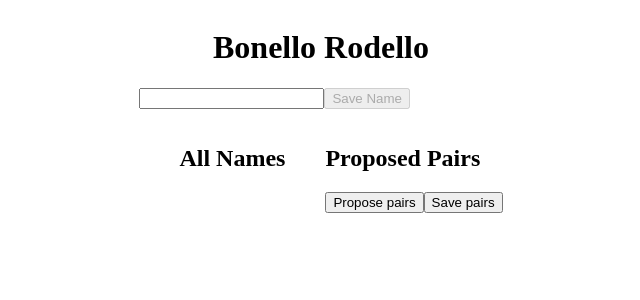
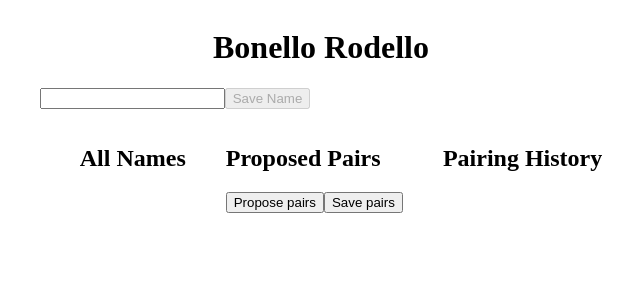
Before and after one commit to FRFlor/pair-maker, a Vue app: page / in a window 1280 px wide. Shown: the top 300 px of the page, without its empty margins (319-959 px from the left). Built offline with nearby package versions, Linux system fonts and the light colour scheme.

Commit message:
Display pairing history

```diff
--- a/src/components/PairMaker.vue
+++ b/src/components/PairMaker.vue
@@ -3,7 +3,7 @@ import usePairMaking from "@/composables/usePairMaking";
 import {computed, ref} from "vue";
 import {Pairing} from "@/types";
 
-const {names, addNewNameToList, deleteName, proposePairing, savePairing} = usePairMaking();
+const {names, pairingHistory, addNewNameToList, deleteName, proposePairing, savePairing} = usePairMaking();
 const newName = ref<string>("");
 
 const proposedPairings = ref<Pairing>({});
@@ -12,6 +12,13 @@ const proposedPairingList = computed<string[]>(() => {
       .map((rightHandSide: string) => {
         let leftHandSide = proposedPairings.value[rightHandSide];
         return leftHandSide === "Timeout" ? `TIMEOUT: ${rightHandSide}` : `${rightHandSide} and ${leftHandSide}`;
+      });
+})
+
+const pairingHistoryList = computed<string[]>(() => {
+  return Object.keys(pairingHistory.value)
+      .map((name: string) => {
+        return `${name}: ${pairingHistory.value[name]}`
       });
 })
 
@@ -52,6 +59,11 @@ function saveProposedPairings() {
       <button id="save-proposed-pairing" @click="saveProposedPairings">Save pairs</button>
       <li v-for="proposedPairing in proposedPairingList" :key="proposedPairing">{{ proposedPairing }}</li>
     </ul>
+
+    <ul id="pairing-history">
+      <h2>Pairing History</h2>
+      <li v-for="pairingHistoryEntry in pairingHistoryList" :key="pairingHistoryEntry">{{ pairingHistoryEntry }}</li>
+    </ul>
   </section>
 </template>
 
@@ -60,9 +72,9 @@ section {
   display: grid;
   grid-template-areas:
         "input input input"
-        "names .     pairs"
-        "names .     pairs"
-        "names .     pairs"
+        "names pairs history"
+        "names pairs history"
+        "names pairs history"
 }
 
 #new-name-input-group {
```
Also changed, not shown: 1 other file (tests, documents, lock files or other folders).
